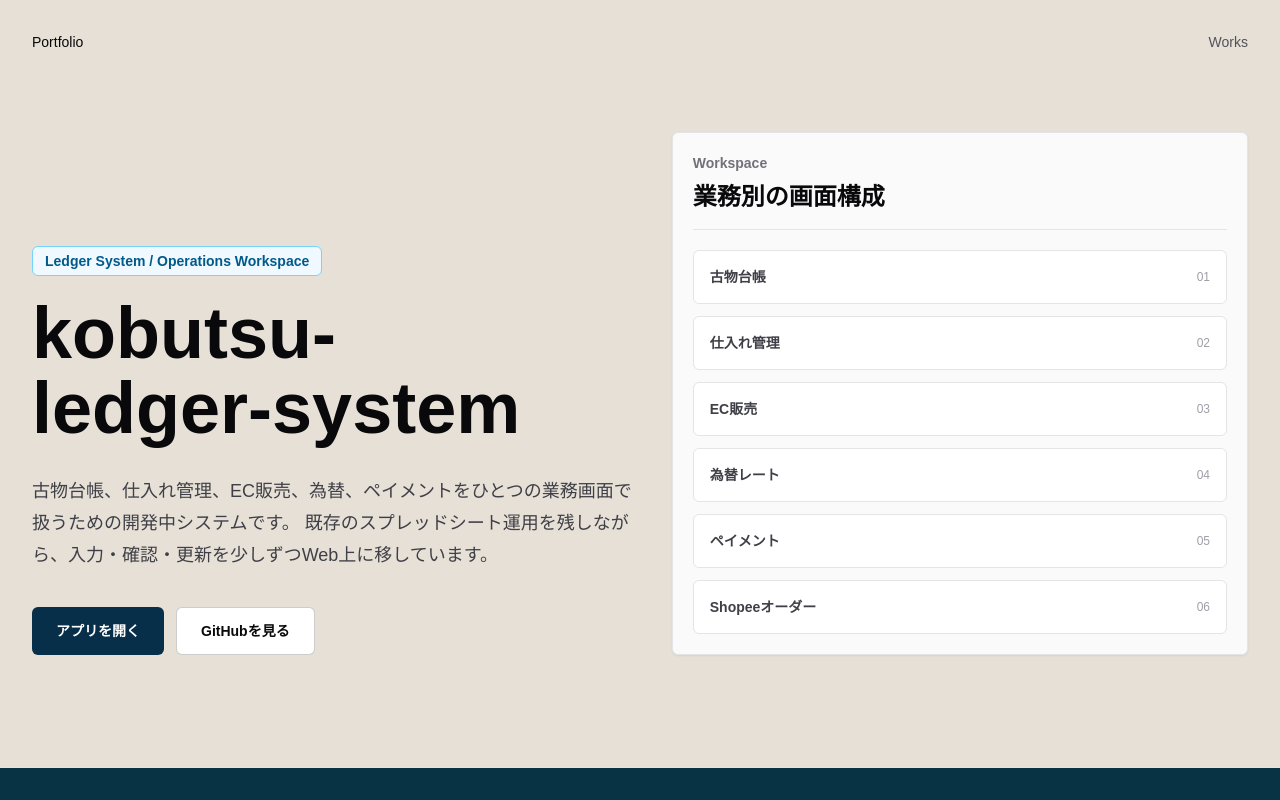
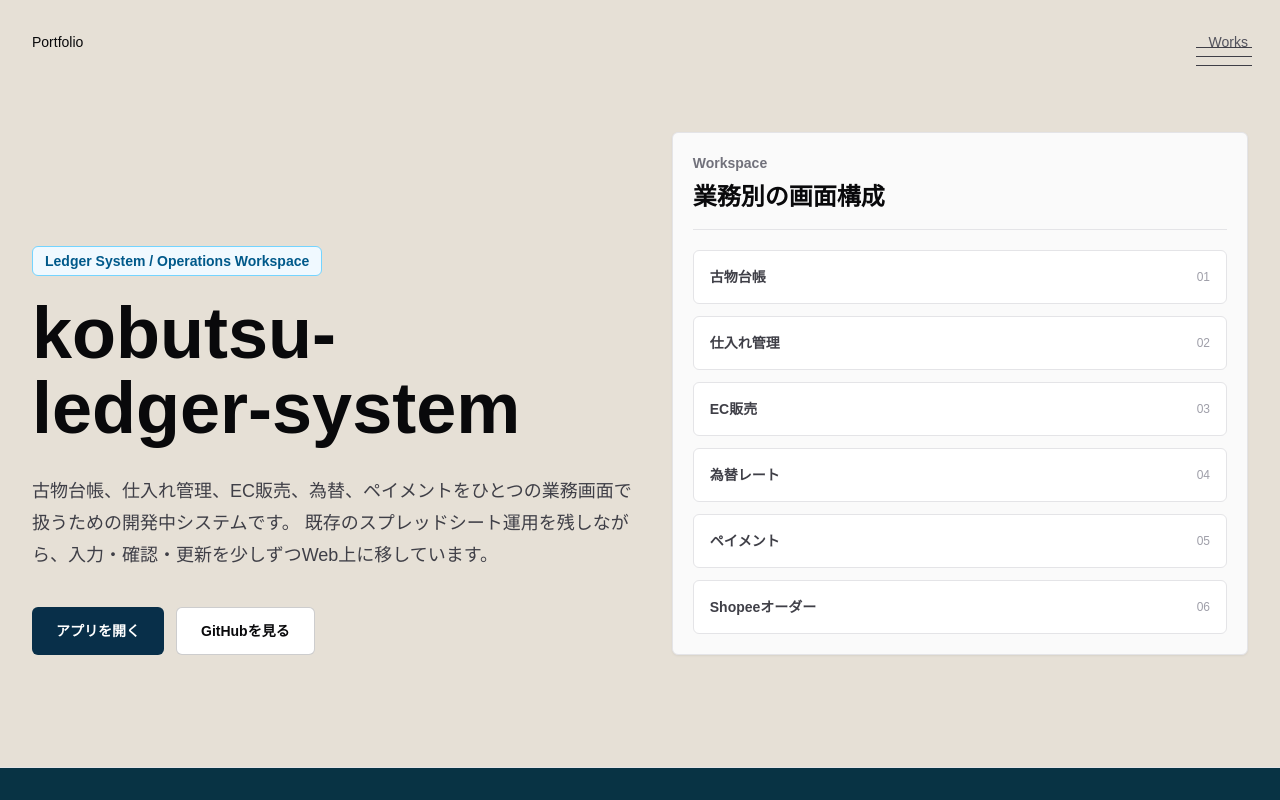
Before and after one commit to muu-ima/portfolio, a Next.js app: page /works/kobutsu-ledger-system in a window 1280 px wide. Shown: the top 800 px of the page. Built offline with nearby package versions, Linux system fonts and the light colour scheme; a web font is replaced by a local one.

Commit message:
Add kana drawer navigation

```diff
--- /dev/null
+++ b/app/components/SideKanaNav.tsx
@@ -0,0 +1,64 @@
+"use client";
+
+import Link from "next/link";
+import { useState } from "react";
+
+const navItems = [
+  { kana: "わーくす", slug: "works", href: "/#works" },
+  { kana: "つぅるはぶ", slug: "tools-hub", href: "/works/tools-hub" },
+  { kana: "えぬえふしー", slug: "nfc-redirect", href: "/works/nfc-redirect" },
+  { kana: "れじゃー", slug: "ledger-system", href: "/works/kobutsu-ledger-system" },
+];
+
+export default function SideKanaNav() {
+  const [isOpen, setIsOpen] = useState(false);
+
+  return (
+    <>
+      <button
+        type="button"
+        aria-label={isOpen ? "ナビゲーションを閉じる" : "ナビゲーションを開く"}
+        aria-expanded={isOpen}
+        onClick={() => setIsOpen((current) => !current)}
+        className="fixed right-6 top-8 z-50 flex h-12 w-16 flex-col items-center justify-center gap-2 text-zinc-700 transition hover:text-cyan-800"
+      >
+        <span
+          className={`h-px w-14 bg-current transition ${isOpen ? "translate-y-[9px] rotate-12" : ""}`}
+        />
+        <span className={`h-px w-14 bg-current transition ${isOpen ? "opacity-0" : ""}`} />
+        <span
+          className={`h-px w-14 bg-current transition ${isOpen ? "-translate-y-[9px] -rotate-12" : ""}`}
+        />
+      </button>
+
+      <div
+        className={`fixed inset-0 z-40 bg-[#e6e0d6]/95 transition duration-300 ${
+          isOpen ? "opacity-100" : "pointer-events-none opacity-0"
+        }`}
+      >
+        <nav
+          aria-label="作品ナビゲーション"
+          className="mx-auto flex min-h-screen max-w-7xl items-center justify-end px-10 py-20"
+        >
+          <div className="flex items-start gap-8">
+            {navItems.map((item) => (
+              <Link
+                key={item.href}
+                href={item.href}
+                onClick={() => setIsOpen(false)}
+                className="group flex items-start gap-2 text-zinc-700 transition hover:text-cyan-800"
+              >
+                <span className="vertical-rl text-2xl font-semibold tracking-[0.2em]">
+                  {item.kana}
+                </span>
+                <span className="vertical-rl text-xs font-medium uppercase tracking-[0.18em] text-zinc-500 transition group-hover:text-cyan-700">
+                  {item.slug}
+                </span>
+              </Link>
+            ))}
+          </div>
+        </nav>
+      </div>
+    </>
+  );
+}
--- a/app/globals.css
+++ b/app/globals.css
@@ -36,3 +36,8 @@ h2[class] {
 html {
   scroll-behavior: smooth;
 }
+
+.vertical-rl {
+  writing-mode: vertical-rl;
+  text-orientation: mixed;
+}
--- a/app/page.tsx
+++ b/app/page.tsx
@@ -1,6 +1,7 @@
 import Image from "next/image";
 import Link from "next/link";
 import type { ReactNode } from "react";
+import SideKanaNav from "./components/SideKanaNav";
 import SiteFooter from "./components/SiteFooter";
 
 type WorkIconName = "tools" | "card" | "nfc" | "ledger";
@@ -125,6 +126,7 @@ const works = [
 export default function Home() {
   return (
     <main className="min-h-screen bg-[#e6e0d6] text-zinc-950">
+      <SideKanaNav />
       <section className="relative overflow-hidden px-5 pb-20 pt-8 sm:px-8">
         <nav className="mx-auto flex max-w-7xl items-center justify-between py-6 text-sm font-semibold uppercase tracking-[0.28em] text-zinc-700">
           <a href="#" className="text-base normal-case tracking-[0.18em] text-zinc-500">
--- a/app/works/kobutsu-ledger-system/page.tsx
+++ b/app/works/kobutsu-ledger-system/page.tsx
@@ -1,5 +1,6 @@
 import type { Metadata } from "next";
 import Link from "next/link";
+import SideKanaNav from "../../components/SideKanaNav";
 import SiteFooter from "../../components/SiteFooter";
 import ScreenshotSlider from "./ScreenshotSlider";
 
@@ -73,6 +74,7 @@ export const metadata: Metadata = {
 export default function KobutsuLedgerSystemPage() {
   return (
     <main className="min-h-screen bg-[#e6e0d6] text-zinc-950">
+      <SideKanaNav />
       <section className="border-b border-zinc-200 bg-[#e6e0d6] px-5 py-8 sm:px-8">
         <div className="mx-auto max-w-7xl">
           <nav className="mb-20 flex items-center justify-between text-sm font-medium">
--- a/app/works/nfc-redirect/page.tsx
+++ b/app/works/nfc-redirect/page.tsx
@@ -1,5 +1,6 @@
 import type { Metadata } from "next";
 import Link from "next/link";
+import SideKanaNav from "../../components/SideKanaNav";
 import SiteFooter from "../../components/SiteFooter";
 
 const principles = [
@@ -60,6 +61,7 @@ export const metadata: Metadata = {
 export default function NfcRedirectPage() {
   return (
     <main className="min-h-screen bg-[#e6e0d6] text-zinc-950">
+      <SideKanaNav />
       <section className="border-b border-zinc-200 bg-[#e6e0d6] px-5 py-8 sm:px-8">
         <div className="mx-auto max-w-7xl">
           <nav className="mb-20 flex items-center justify-between text-sm font-medium">
--- a/app/works/tools-hub/page.tsx
+++ b/app/works/tools-hub/page.tsx
@@ -1,6 +1,7 @@
 import type { Metadata } from "next";
 import Image from "next/image";
 import Link from "next/link";
+import SideKanaNav from "../../components/SideKanaNav";
 import SiteFooter from "../../components/SiteFooter";
 
 const features = [
@@ -37,6 +38,7 @@ export const metadata: Metadata = {
 export default function ToolsHubPage() {
   return (
     <main className="min-h-screen bg-[#e6e0d6] text-zinc-950">
+      <SideKanaNav />
       <section className="relative overflow-hidden border-b border-zinc-200 bg-[#e6e0d6]">
         <div className="absolute inset-0 opacity-35">
           <Image
```
